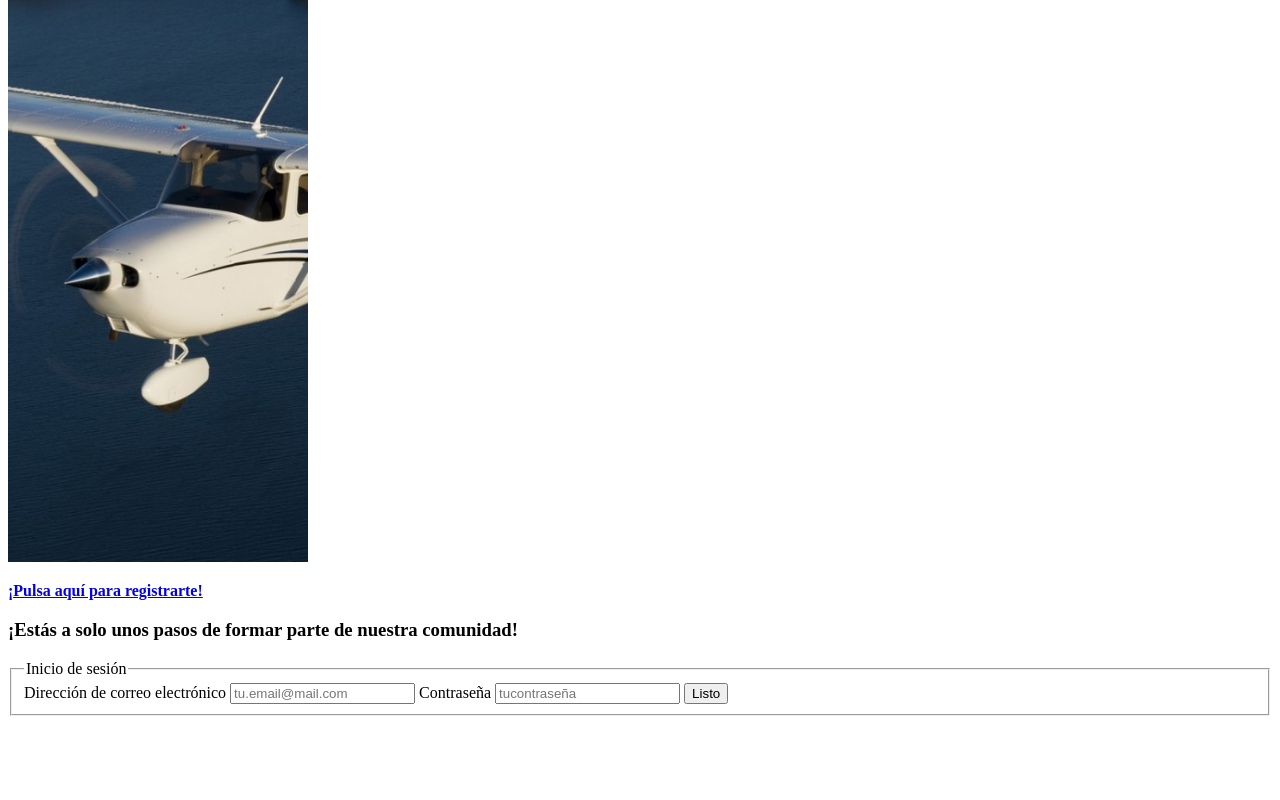
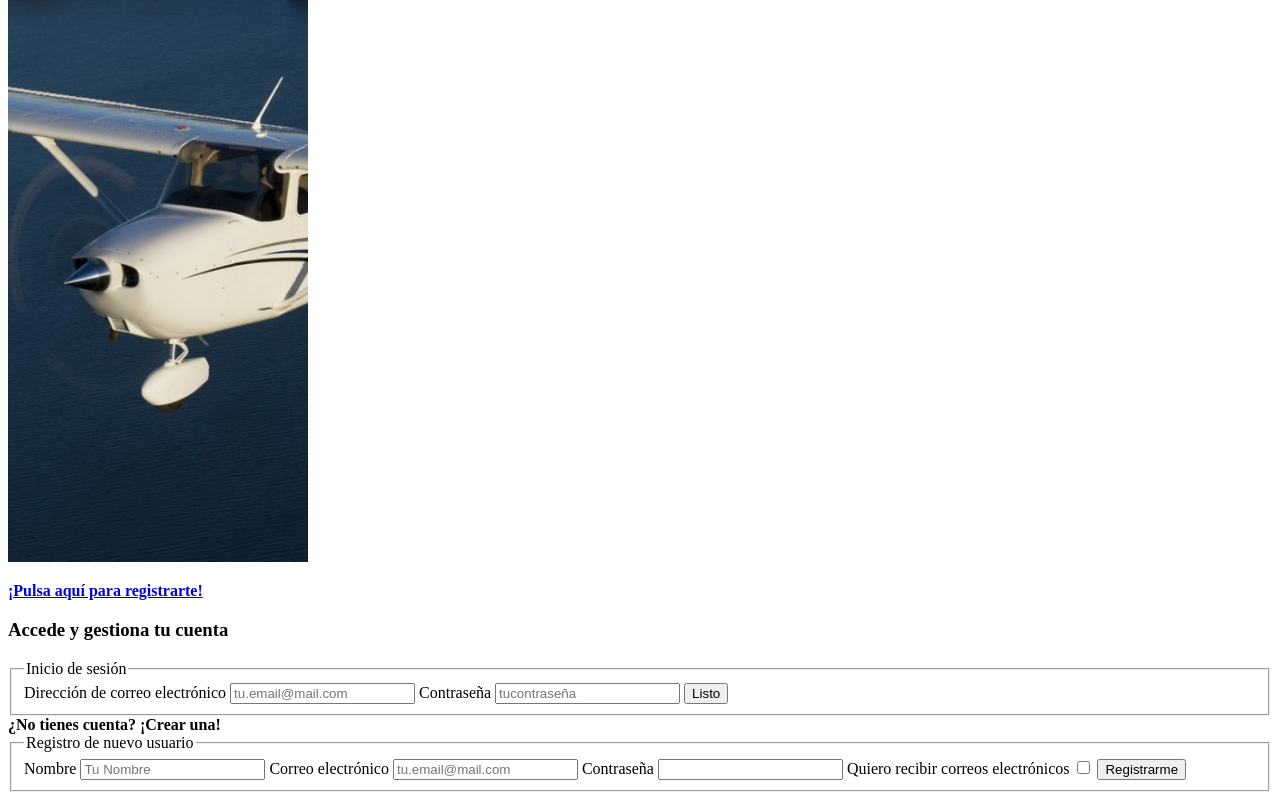
Before and after one commit to JCAviatorDev/html5_arquitectura_informacion, a plain HTML site: page index.html in a window 1280 px wide. Shown: the part 1269-2069 px from the top of the page. Before the commit the page ends 1993 px from the top, so only its background shows below. Drawn offline with Linux system fonts and the light colour scheme.

Commit message:
Terminado formulario de registro
Se ha terminado el formulario de registro

```diff
--- a/index.html
+++ b/index.html
@@ -108,10 +108,7 @@
         id="login_form"
       >
         <h3>
-          <strong
-            >¡Estás a solo unos pasos de formar parte de nuestra
-            comunidad!</strong
-          >
+          Accede y gestiona tu cuenta
         </h3>
         <fieldset>
           <legend>Inicio de sesión</legend>
@@ -132,6 +129,32 @@
           <input type="submit" value="Listo" />
         </fieldset>
       </form>
+      <form
+        action="/"
+        method="post"
+        enctype="application/x-www-form-urlencoded"
+        target="_self"
+        name="login"
+        accept-charset="UTF-8"
+        autocomplete="on"
+        id="register_form"
+      >
+      <strong>¿No tienes cuenta? ¡Crear una!</strong>
+    </h3>
+        <fieldset>
+            <legend>Registro de nuevo usuario
+            </legend>
+            <label for="user_name">Nombre</label>
+            <input type="text" placeholder="Tu Nombre" required name="user_name" id="user_name">
+            <label for="user_mail">Correo electrónico</label>
+            <input type="email" placeholder="tu.email@mail.com" required name="user_mail" id="user_mail">
+            <label for="user_password">Contraseña</label>
+            <input type="password" required name="user_password" id="user_password">
+            <label for="email_content">Quiero recibir correos electrónicos</label>
+            <input type="checkbox" value="email_content" id="email_content">
+            <input type="submit" value="Registrarme" />
+        </fieldset>
+    </form>
     </main>
   </body>
 </html>
```
